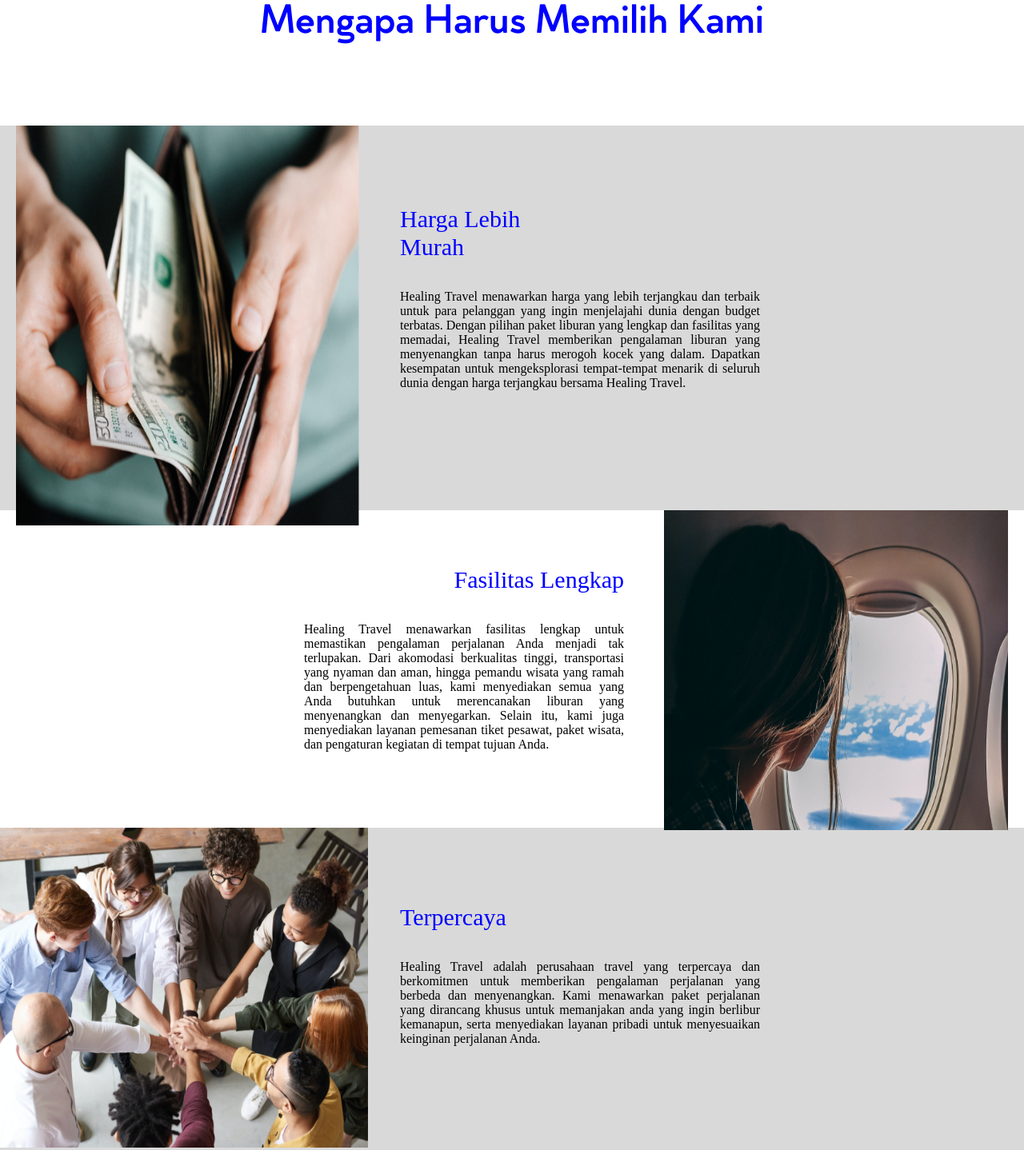
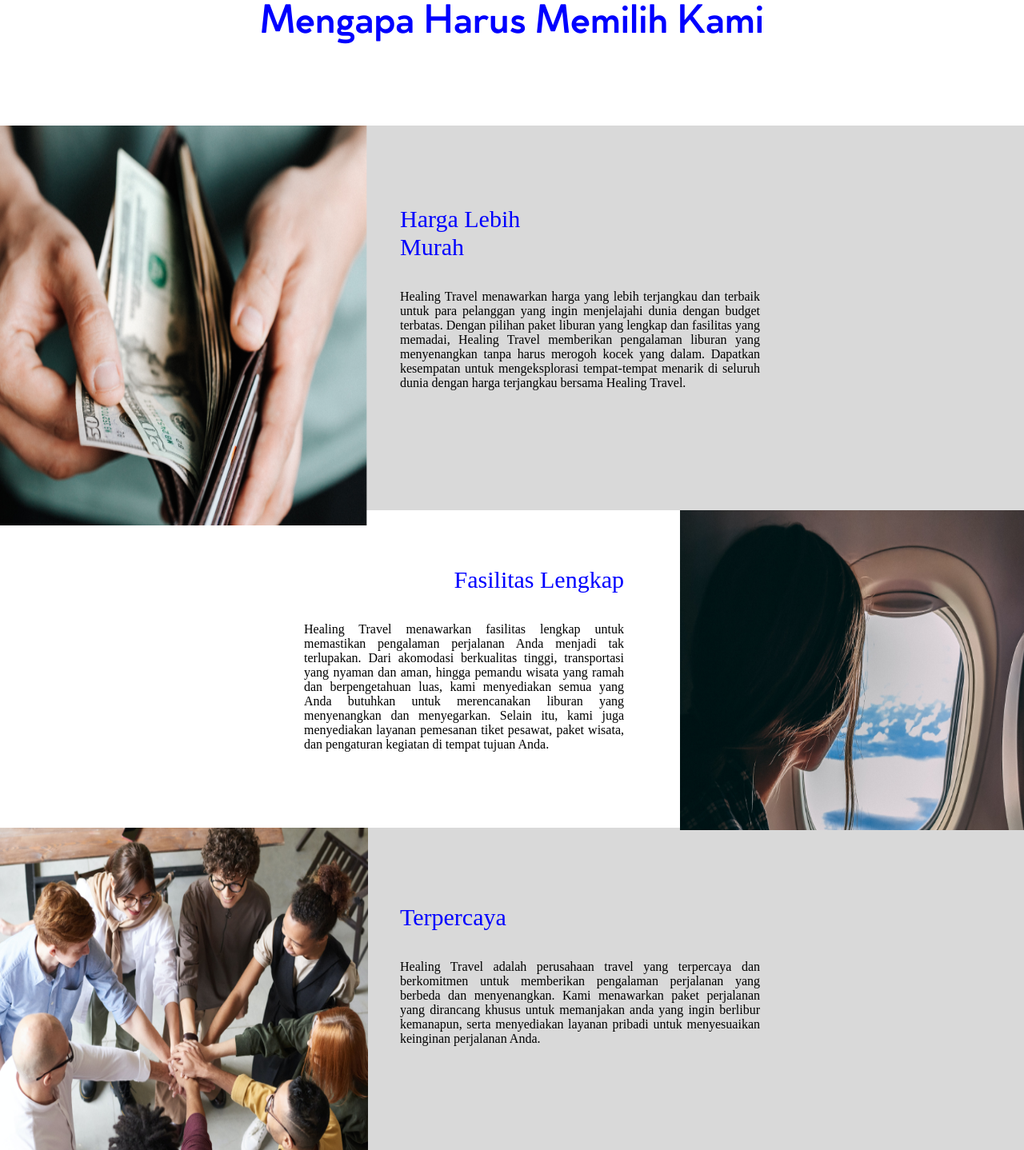
Before and after one commit to newblime/Tugas_Pemweb, a plain HTML site: page Tugas1/index.html in a window 1280 px wide. Shown: the part 1437-2875 px from the top of the page at 80% size. Drawn offline with Linux system fonts and the light colour scheme.

Commit message:
kelebihan

```diff
--- a/Tugas1/index.html
+++ b/Tugas1/index.html
@@ -393,21 +393,21 @@
 
       }
       .descimg1 {
-            width: 450px;
+            width: 480px;
             float: left;
-            padding-left: 20px;
+            padding-right: 20px;
             height: 500px;
         }
       .descimg-proguide {
         width: 450px;
         float:right;
-        padding-right: 20px;
+        padding-left: 20px;
         height:400px
       }
       .descimg-fasleng {
         width: 450px;
         float:right;
-        padding-right: 20px;
+        padding-left: 20px;
         height:400px
       }
       .descimg-terpercaya {
@@ -415,7 +415,7 @@
         width: 480px;
         float:left;
         padding-right: 20px;
-        height: 400px
+        height: 450px
       }
 
     </style>
@@ -481,7 +481,7 @@
 
     <p style="margin-right: -10px; margin-top: -10px; ">
     <p style="margin-right: 500px; margin-bottom: 50px; color: blue; height:20px; font-size: 30px; margin-top: 80px;" align="right"> Guide Profesional</p>
-    <p style="margin-right: 500px; argin-bottom: 150px; margin-top: 20px; margin-left: 380px; text-align:justify;">
+    <p style="margin-right: 500px; margin-bottom: 150px; margin-top: 20px; margin-left: 380px; text-align:justify;">
 
         Healing adalah perusahaan travel yang menyediakan berbagai paket perjalanan dengan
         tim guide profesional yang akan membantu memastikan
```
